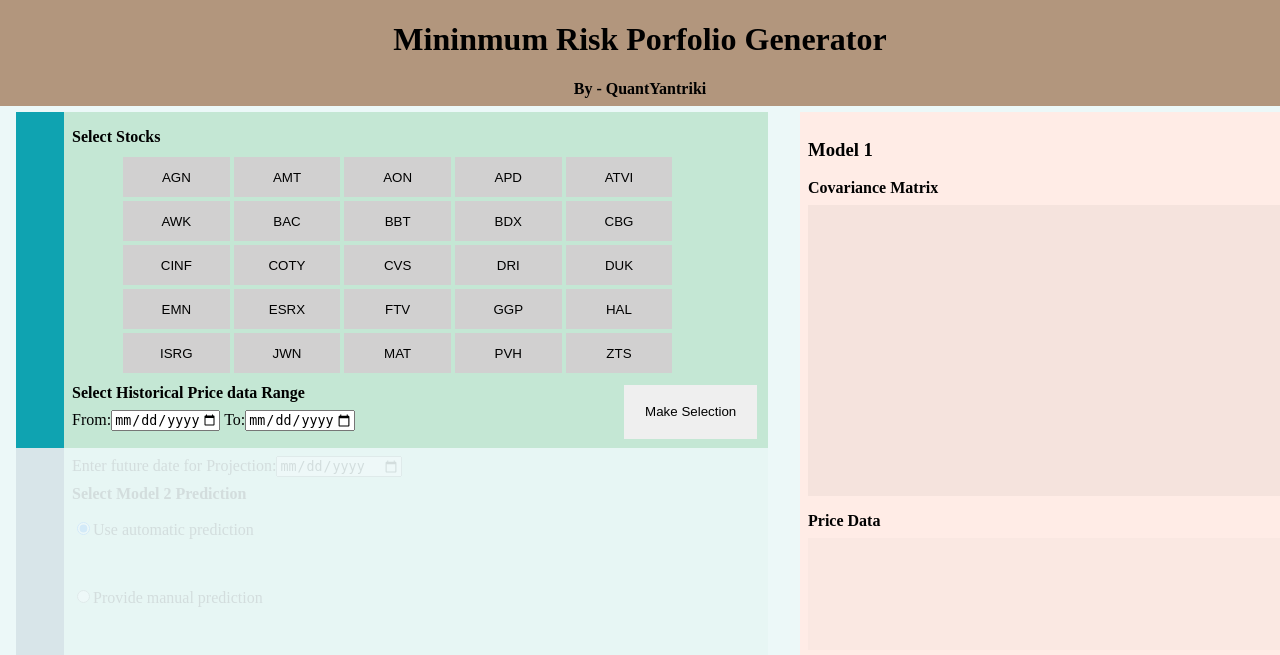
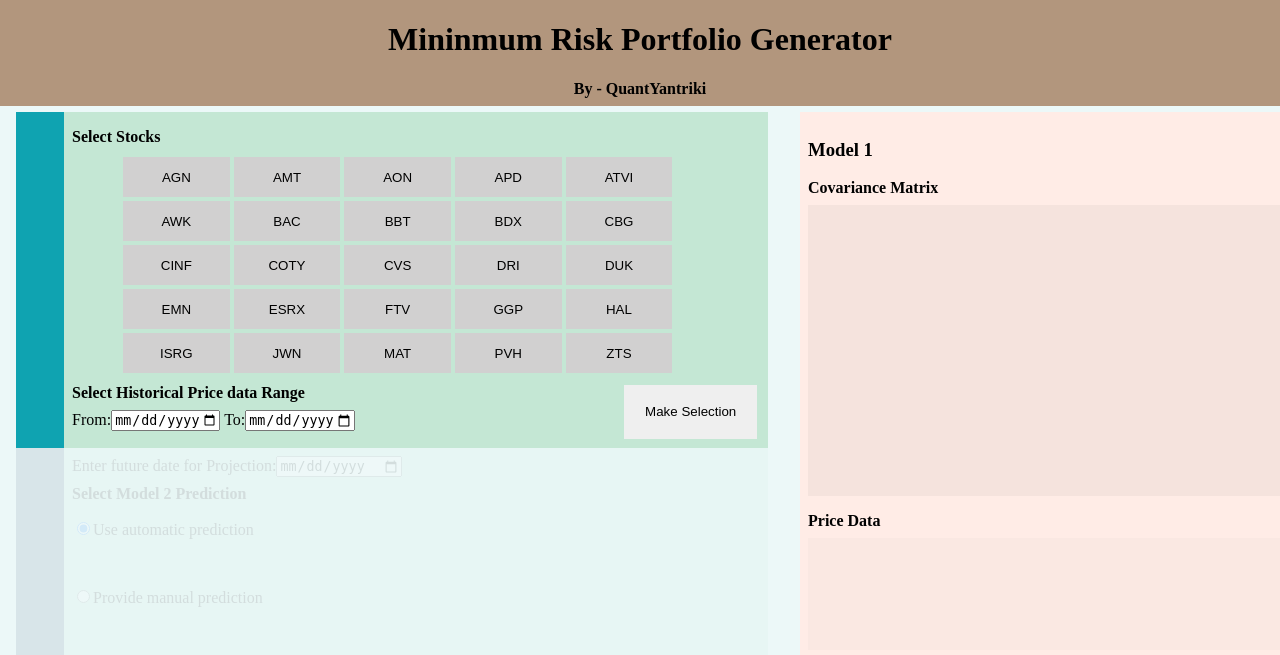
Before and after one commit to AneeshKamat4/QAOA-Portfolio-Generator, a Django app: page / in a window 1280 px wide; the page is wider, and only the part inside the window is pictured. Shown: the top 655 px of that part. Run offline with Django 4.2, Linux system fonts and the light colour scheme.

Commit message:
Corrected typo

```diff
--- a/portfolio/templates/stocks.html
+++ b/portfolio/templates/stocks.html
@@ -8,7 +8,7 @@
     <script src="https://ajax.googleapis.com/ajax/libs/jquery/1.12.0/jquery.min.js"></script>
     <link rel="stylesheet" href="{% static 'style.css' %}">
     <div id = "header">
-        <h1>Mininmum Risk Porfolio Generator</h1>
+        <h1>Mininmum Risk Portfolio Generator</h1>
         <h4>By - QuantYantriki</h4>
     </div>
     <div id = 'Selection1'>
```
